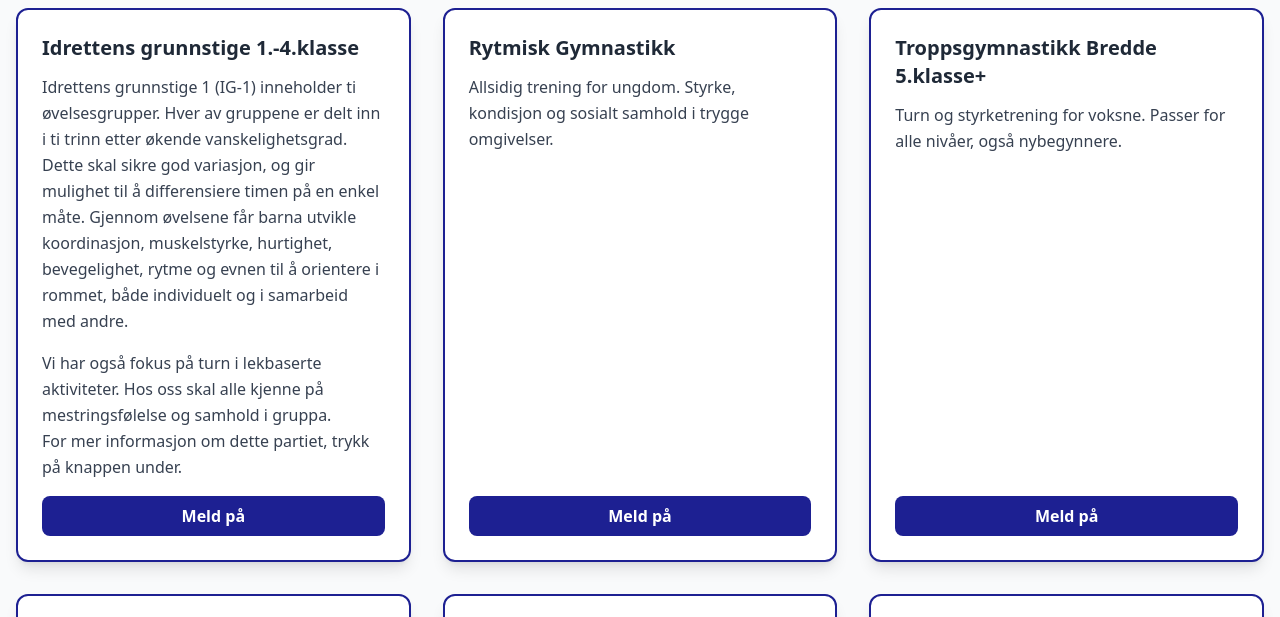
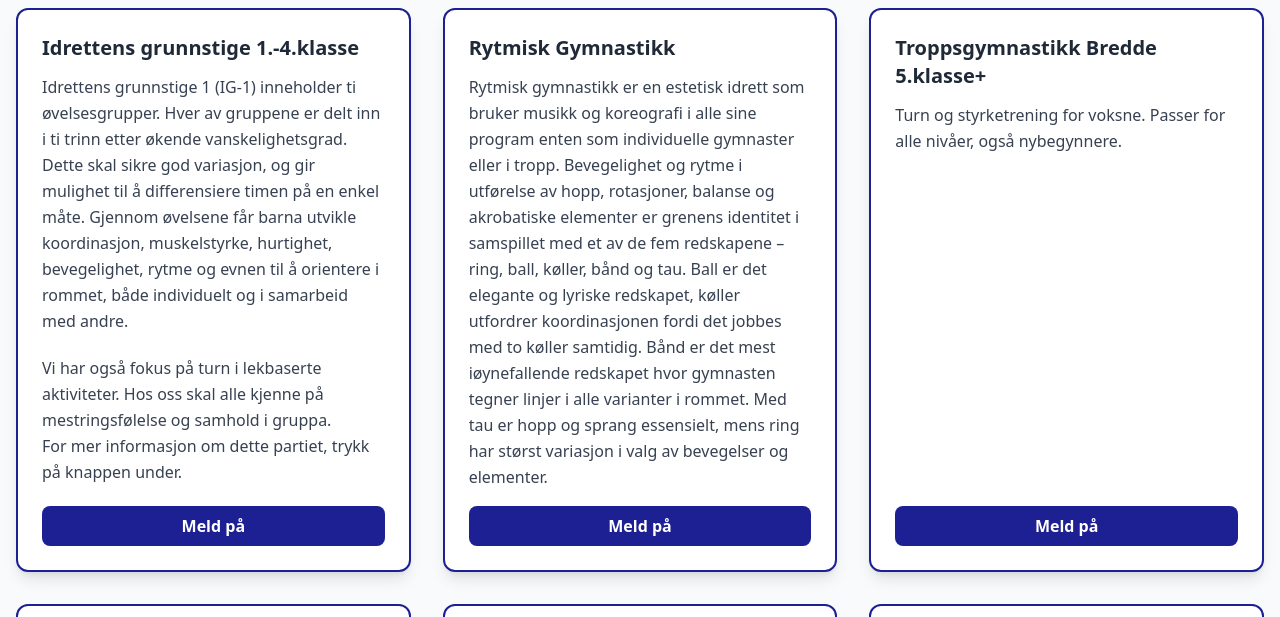
Before and after one commit to ArbeidernesTurn-OgIdrettsforeningng/hjemmeside, a website: page treningstilbud/index.html in a window 1280 px wide. Shown: the part 116-733 px from the top of the page. Drawn offline with Linux system fonts and the light colour scheme; no server answers.

Commit message:
Endret på treningstilbud

```diff
--- a/treningstilbud/index.html
+++ b/treningstilbud/index.html
@@ -29,7 +29,12 @@
           </div>
           <div class="border-2 rounded-xl bg-white p-6 shadow-lg hover:shadow-xl transition-shadow duration-300 flex flex-col" style="border-color: #1D2092;">
             <h2 class="text-xl font-semibold mb-3 text-gray-800">Rytmisk Gymnastikk</h2>
-            <p class="text-gray-700 leading-relaxed mb-4 flex-grow">Allsidig trening for ungdom. Styrke, kondisjon og sosialt samhold i trygge omgivelser.</p>
+            <p class="text-gray-700 leading-relaxed mb-4 flex-grow">
+              Rytmisk gymnastikk er en estetisk idrett som bruker musikk og koreografi i alle sine program enten som individuelle gymnaster
+              eller i tropp. Bevegelighet og rytme i utførelse av hopp, rotasjoner, balanse og akrobatiske elementer er grenens identitet i
+              samspillet med et av de fem redskapene – ring, ball, køller, bånd og tau.
+
+              Ball er det elegante og lyriske redskapet, køller utfordrer koordinasjonen fordi det jobbes med to køller samtidig. Bånd er det mest iøynefallende redskapet hvor gymnasten tegner linjer i alle varianter i rommet. Med tau er hopp og sprang essensielt, mens ring har størst variasjon i valg av bevegelser og elementer.</p>
             <button class="w-full py-2 px-4 rounded-lg font-semibold transition-colors duration-200" style="background-color: #1D2092; color: white;" onmouseover="this.style.backgroundColor='#161a75'" onmouseout="this.style.backgroundColor='#1D2092'">Meld på</button>
           </div>
           <div class="border-2 rounded-xl bg-white p-6 shadow-lg hover:shadow-xl transition-shadow duration-300 flex flex-col" style="border-color: #1D2092;">
```
Also changed, not shown: styles.css.
